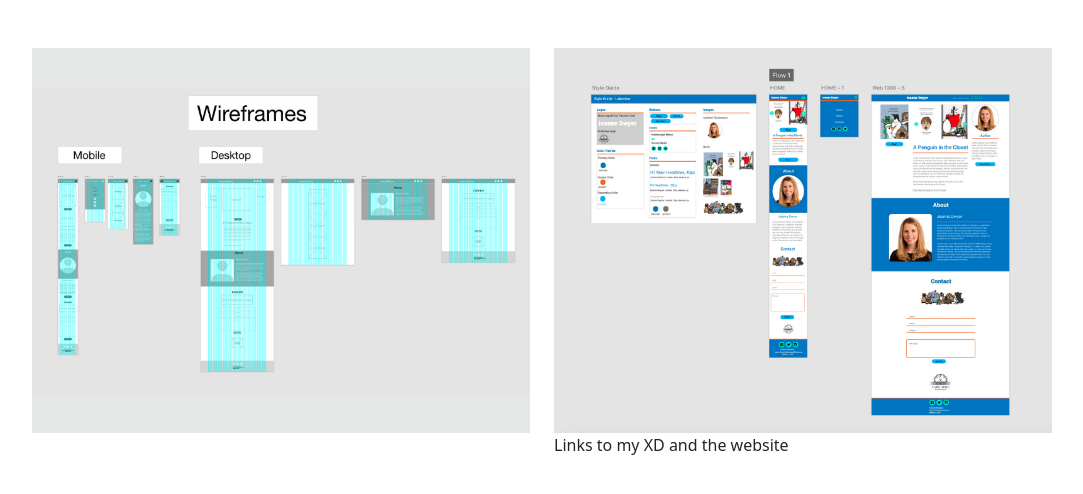
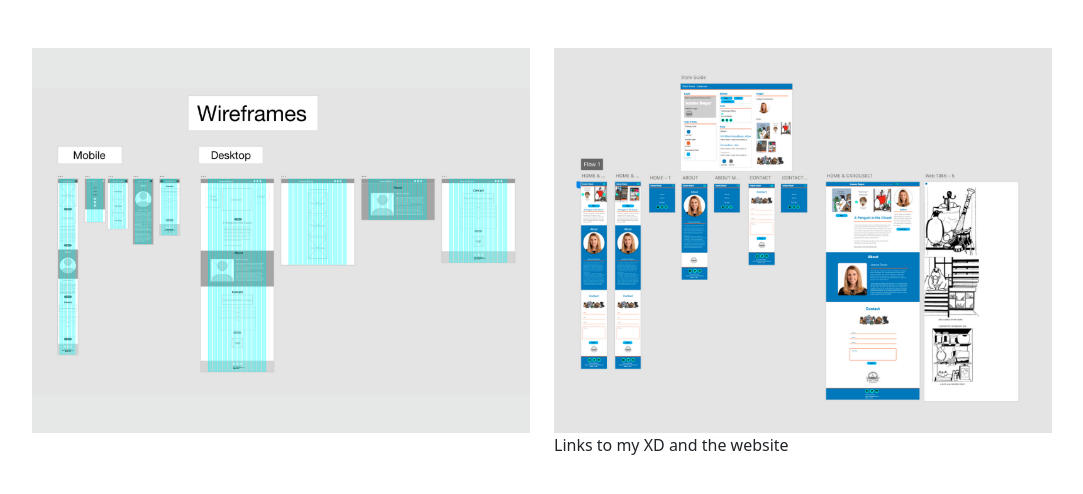
Before and after one commit to fe7113wm/https-github.com-fe7113wm-BaoBy_Xiong_Portfolio, a plain HTML site: page jeanna_website.html in a window 1280 px wide. Shown: the whole page, without its empty margins (98-1181 px from the left). Drawn offline with nearby package versions, Linux system fonts and the light colour scheme.

Commit message:
jeanna mock up image replace

```diff
--- a/jeanna_website.html
+++ b/jeanna_website.html
@@ -15,7 +15,7 @@
               <img  class="img-fluid" src="images/Jeanna_xd/Jeanna_Wireframe.png" alt="">
           </div>
           <div class="col-6">
-            <img class="img-fluid" src="images/Jeanna_xd/Jeanna__Mock.png" alt="">
+            <img class="img-fluid" src="images/Jeanna_xd/Jeanna_Mock-up.png" alt="">
             <p>Links to my XD and the website</p>
           </div>
         </div>
```
Also changed, not shown: index2.html (+5 -2 lines), images/Jeanna_xd/Jeanna_Mock-up.png (added).
